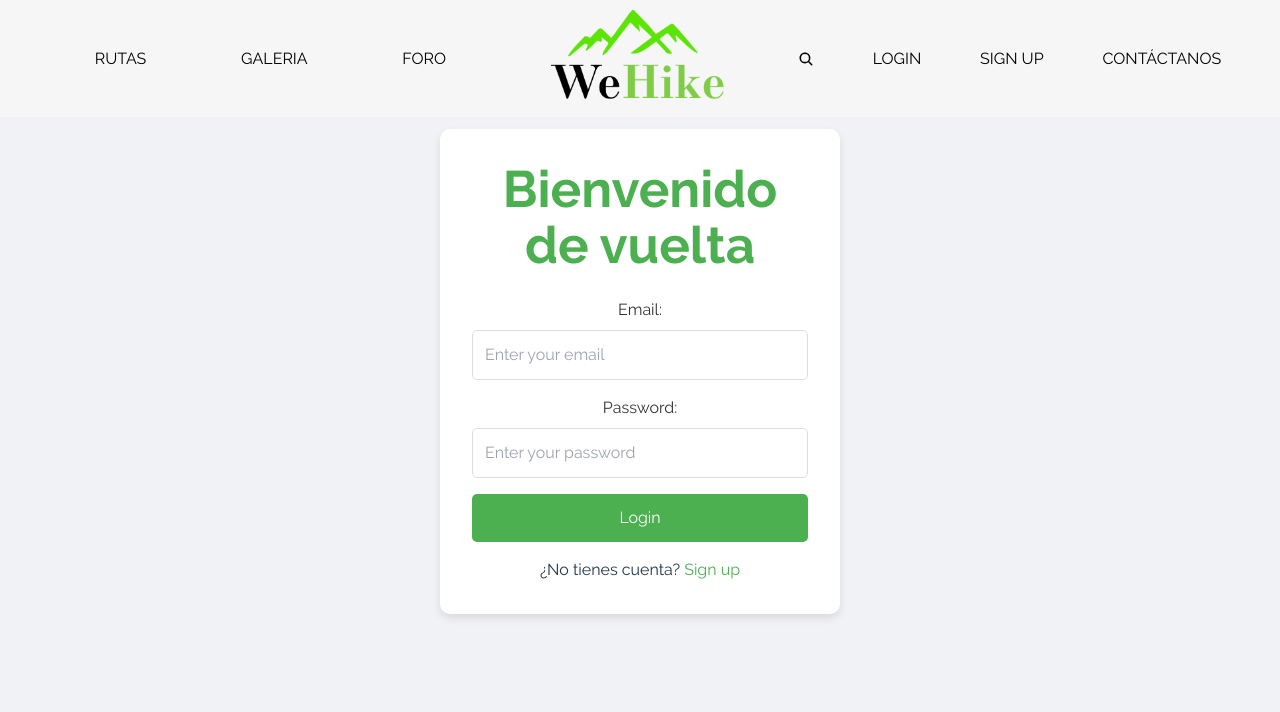
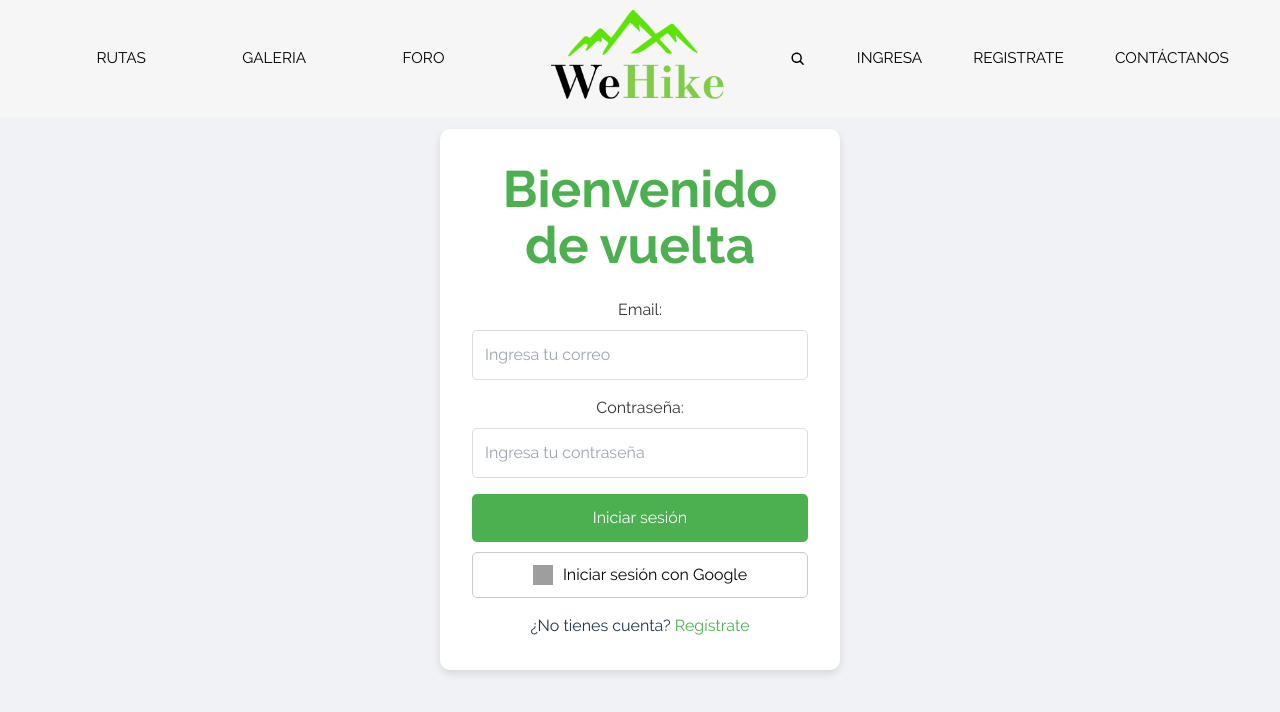
Before and after one commit to AndreRoj/proyectoWiHike, a React (Vite) app: page /login in a window 1280 px wide. Shown: the top 712 px of the page. Built offline with nearby package versions, Linux system fonts and the light colour scheme; no server answers; grey boxes are pictures that could not be loaded.

Commit message:
Contexto y Navbar

```diff
--- a/src/App.jsx
+++ b/src/App.jsx
@@ -6,12 +6,16 @@ import NotFound from './pages/NotFound';
 import Rutas from './pages/Rutas';
 import { BrowserRouter, Routes, Route } from 'react-router';
 import { Navbar } from './components/Navbar';
+import { UserProvider } from './Context/UserContext';
+
 
 function App() {
 
   return (
 
     <BrowserRouter>
+
+    <UserProvider>
 
     <Routes>
 
@@ -27,6 +31,8 @@ function App() {
       </Route>
 
     </Routes>
+    </UserProvider>
+
 
     </BrowserRouter>
   )
--- a/src/Context/UserContext.jsx
+++ b/src/Context/UserContext.jsx
@@ -1,23 +1,52 @@
 import { getAuth, onAuthStateChanged } from "firebase/auth";
 import { createContext, useEffect, useState } from "react";
 import { app } from "../firebase";
+import { doc, getDoc, getFirestore } from "firebase/firestore";
 
 const UserContext = createContext(null);
+
 const auth = getAuth(app);
-//si no sirve el context, probar con UserContext.Provider
-  const UserProvider = ({children}) => {
+const db = getFirestore(app);
 
-    onAuthStateChanged(auth, (userConnected) =>{
-        console.log(userConnected)
-    })
-    const [user, setUser] = useState('Salome');
+const UserProvider = ({ children }) => {
+  const [user, setUser] = useState(null);
+  const [profile, setProfile] = useState(null);  // Asegúrate de que el perfil esté inicializado como null
+  const [logged, setLogged] = useState(false);
 
-    useEffect(() => {
+  useEffect(() => {
+    const unsubscribe = onAuthStateChanged(auth, async (userConnected) => {
+      if (userConnected) {
+        const userDocRef = doc(db, 'users', userConnected.uid);
+        try {
+          const docSnap = await getDoc(userDocRef);
 
-    }, [user])
+          if (docSnap.exists()) {
+            const data = docSnap.data();
+            setProfile(data);  // Asegúrate de que se establezca el perfil con los datos correctos
+            console.log('Perfil cargado:', data);
+          } else {
+            console.log('No such document!');
+            setProfile(null);  // Si no existe el documento, se establece como null
+          }
+          setLogged(true);  // El usuario está loggeado
+        } catch (error) {
+          console.error('Error al obtener el perfil:', error);
+          setProfile(null);  // En caso de error, se establece el perfil como null
+        }
+      } else {
+        setProfile(null);  // Si no hay usuario conectado, se establece el perfil como null
+        setLogged(false);  // El usuario no está loggeado
+      }
+    });
 
-    return(<UserContext value = {{ user, setUser}} > {children}</UserContext>)
+    return () => unsubscribe();
+  }, []);
 
-}
+  return (
+    <UserContext.Provider value={{ user, setUser, profile, setProfile, logged }}>
+      {children}
+    </UserContext.Provider>
+  );
+};
 
-export {UserContext, UserProvider};
+export { UserContext, UserProvider };
--- a/src/components/Navbar.jsx
+++ b/src/components/Navbar.jsx
@@ -1,38 +1,49 @@
-import React from "react";
-import logo from '../assets/Logo.png'
+import React, { use } from 'react';
+import logo from '../assets/Logo.png';
 import "../styles/Navbar.css";
 import { IoSearch } from "react-icons/io5";
-import { Link, Outlet } from "react-router";
+import { Link, Outlet } from "react-router-dom";
+import { FaBars } from "react-icons/fa";
+import { useState } from "react";
+import { UserContext } from '../Context/UserContext';
+import { app } from '../firebase';
+import { getAuth, signOut } from 'firebase/auth';
 
-
+const auth = getAuth(app);
 
 export function Navbar() {
+  const profileContext = use(UserContext);
+  const { logged, profile } = profileContext;
 
+  console.log("Estado de logged:", logged);
+  console.log("Perfil del usuario:", profile);
+
+  const handleLogout = async () => {
+    try {
+      await signOut(auth); // Cierra la sesión del usuario
+      console.log("Usuario cerró sesión");
+    } catch (error) {
+      console.error("Error al cerrar sesión:", error);
+    }
+  };
 
   return (
-
     <>
       <div className="Navbar">
         {/* Elementos a la izquierda */}
         <ul>
           <li>
-          <Link className="options" to = '/rutas'>Rutas</Link>
+            <Link className="options" to="/rutas">
+              Rutas
+            </Link>
           </li>
-
-
-
-        {/* <li className="options">Rutas</li>  */}
           <li className="options">Galeria</li>
           <li className="options">Foro</li>
         </ul>
 
         {/* Logo en el centro */}
-      <Link style={{ width: '16%', height: 'auto' }} to = '/'>
-      <img
-        src={logo}
-        alt="Logo"
-
-      />
+        <Link style={{ width: '16%', height: 'auto' }} to="/">
+          <img src={logo} alt="Logo" />
         </Link>
 
         {/* Elementos a la derecha */}
@@ -41,18 +52,37 @@ export function Navbar() {
             <IoSearch />
           </li>
 
+          {/* Mostrar opciones condicionales */}
+          {logged ? (
+            // Si el usuario está logueado
+            <>
               <li>
-          <Link className="options" to = '/login'>Login</Link>
+                <Link className="options" to="/profile">
+                  {profile?.nombre || profile?.email || 'Perfil'} {/* Muestra el nombre o el correo del usuario */}
+                </Link>
               </li>
-
+              <li className="options" onClick={handleLogout} >Cerrar sesión</li>
+            </>
+          ) : (
+            // Si el usuario no está logueado
+            <>
               <li>
-          <Link className="options" to = '/register'>sign up</Link>
+                <Link className="options" to="/login">
+                  Ingresa
+                </Link>
               </li>
+              <li>
+                <Link className="options" to="/register">
+                  Registrate
+                </Link>
+              </li>
+            </>
+          )}
 
           <li className="options">Contáctanos</li>
         </ul>
       </div>
-      <Outlet/>
+      <Outlet />
     </>
   );
 }
--- a/src/pages/Login.css
+++ b/src/pages/Login.css
@@ -88,6 +88,35 @@ body, html {
   text-decoration: underline;
 }
 
+
+
+
+
+
+.google-register-button {
+  display: flex;
+  align-items: center;
+  justify-content: center;
+  background-color: #ffffff;
+  color: #000000;
+  border: 1px solid #ccc;
+  padding: 10px;
+  border-radius: 5px;
+  cursor: pointer;
+  width: 100%;
+  margin-top: 10px;
+}
+
+.google-register-button:hover {
+  background-color: #f1f1f1;
+}
+
+.google-logo {
+  width: 20px;
+  height: 20px;
+  margin-right: 10px;
+}
+
 @font-face {
   font-family: 'Raleway-Regular';
   src: url('/fonts/Raleway-Regular.ttf') format('truetype');
--- a/src/pages/Login.jsx
+++ b/src/pages/Login.jsx
@@ -1,10 +1,11 @@
 import { useState } from "react";
 import "./Login.css";
-import { getAuth, signInWithEmailAndPassword } from 'firebase/auth';
+import { getAuth, signInWithEmailAndPassword, GoogleAuthProvider, signInWithPopup } from 'firebase/auth';
 import { app } from '../firebase';
 import { useNavigate } from "react-router";
 
 const auth = getAuth(app);
+const provider = new GoogleAuthProvider();
 
 export default function Login() {
   const navigation = useNavigate();
@@ -21,8 +22,24 @@ export default function Login() {
       console.log(user.user.email);
       navigation('/');
     } catch (error) {
-            setError("Invalid email or password");
+      setError("Correo o contraseña incorrectos");
       console.log(error);
+    }
+  };
+
+  const handleGoogleLogin = async () => {
+    try {
+      const result = await signInWithPopup(auth, provider); // Inicia sesión con Google
+      const user = result.user;
+
+      console.log("Usuario logueado con Google:", user.uid);
+      console.log("Correo del usuario:", user.email);
+
+      // Redirige al usuario a la página principal
+      navigation('/');
+    } catch (error) {
+      console.error("Error al iniciar sesión con Google:", error);
+      setError("Ocurrió un error al iniciar sesión con Google");
     }
   };
 
@@ -39,80 +56,35 @@ export default function Login() {
             onChange={(e) => setEmail(e.target.value)}
             type="email"
             name="email"
-                        placeholder="Enter your email"
+            placeholder="Ingresa tu correo"
           />
         </div>
         <div className="input-group">
-                    <label htmlFor="password">Password:</label>
+          <label htmlFor="password">Contraseña:</label>
           <input
             id="password"
             value={password}
             onChange={(e) => setPassword(e.target.value)}
             type="password"
             name="password"
-                        placeholder="Enter your password"
+            placeholder="Ingresa tu contraseña"
           />
         </div>
-                <button type="submit" className="login-button">Login</button>
-                <p className="signup-link">¿No tienes cuenta? <a href="/signup">Sign up</a></p>
+        <button type="submit" className="login-button">Iniciar sesión</button>
+        <button
+          type="button"
+          onClick={handleGoogleLogin}
+          className="google-register-button"
+        >
+          <img
+            src="https://yt3.googleusercontent.com/K8WVrQAQHTTwsHEtisMYcNai7p7XIlyEAdZg86qYw78ye57r5DRemHQ9Te4PcD_v98HB-ZvQjQ=s900-c-k-c0x00ffffff-no-rj"
+            alt="Google Logo"
+            className="google-logo"
+          />
+          Iniciar sesión con Google
+        </button>
+        <p className="signup-link">¿No tienes cuenta? <a href="/register">Regístrate</a></p>
       </form>
     </div>
   );
 }
-
-
-// import { useState } from "react"
-// import "./Login.css"
-// import {getAuth, signInWithEmailAndPassword} from 'firebase/auth'
-// import {app} from '../firebase'
-// import { useNavigate } from "react-router"
-
-
-// const auth = getAuth(app)
-
-// export default function Login() {
-//     const navigation = useNavigate()
-//     const [email, setEmail] = useState('')
-//     const [password, setPassword] = useState('')
-
-
-//     const handleLogin = async (e) => {
-//         e.preventDefault()
-
-//         try {
-//             const user = await signInWithEmailAndPassword(auth, email, password)
-//             console.log(user.user.uid)
-//             console.log(user.user.email)
-//             navigation('/')
-
-//         } catch (error) {
-//             console.log(error)
-//     }
-// }
-
-//     return (
-//         <div className="login">
-
-
-//             <form onSubmit = {handleLogin}>
-
-
-//                 <h1 className="tituloLogin">Login</h1>
-
-//                 <label>
-//                     Email:
-//                     <input value = {email} onChange = {(e) => setEmail(e.target.value)} type="email" name="email"/>
-//                 </label>
-
-//                 <label>
-//                     Password:
-//                     <input value = {password} onChange = {(e) => setPassword(e.target.value)} type="password" name="password"/>
-//                 </label>
-
-//                 <button type="submit">Login</button>
-
-//             </form>
-
-//         </div>
-//     )
-// }
--- a/src/pages/Register.jsx
+++ b/src/pages/Register.jsx
@@ -6,6 +6,7 @@ import './Register.css'; // Importa el archivo CSS
 import { db } from '../firebase';
 import { collection, addDoc } from "firebase/firestore"; // Importa addDoc para Firestore
 import DatePicker from 'react-datepicker';
+import { setDoc, doc } from "firebase/firestore";
 import 'react-datepicker/dist/react-datepicker.css'; // Estilos predeterminados
 import './DatePicker.css'; // Estilos personalizados (deben ir después)
 
@@ -52,7 +53,7 @@ export default function Register() {
             };
 
             // Agrega el documento a la colección "users"
-            await addDoc(collection(db, "users"), userData);
+            await setDoc(doc(db, "users", usuarioRegistrado.user.uid), userData);
 
             console.log("Usuario guardado en Firestore");
 
@@ -103,7 +104,7 @@ export default function Register() {
             };
 
             // Agrega el documento a la colección "users"
-            await addDoc(collection(db, "users"), userData);
+            await setDoc(doc(db, "users", usuarioRegistrado.user.uid), userData);
 
             console.log("Usuario guardado en Firestore");
 
--- a/src/pages/Rutas.css
+++ b/src/pages/Rutas.css
@@ -1,4 +1,5 @@
 .listadorutas{
+    margin-top: 12px;
     width: 100%;
     display: flex;
     flex-direction: column;
--- a/src/styles/Contacto.css
+++ b/src/styles/Contacto.css
@@ -39,6 +39,7 @@
     flex-direction: row;
     justify-content: center;
     align-items: center;
+    justify-items: center;
     gap: 20px; /* Agrega un espacio de 20px entre los componentes */
 }
 
--- a/src/styles/Navbar.css
+++ b/src/styles/Navbar.css
@@ -1,4 +1,3 @@
-
 @font-face {
   font-family: 'Raleway-Regular';
   src: url('/fonts/Raleway-Regular.ttf') format('truetype');
@@ -6,16 +5,14 @@
   font-style: normal;
 }
 
-
-
 .Navbar {
   width: 100%;
   height: 117px;
   background-color: #F6F6F6;
   padding: 15px 20px;
   display: flex;
-    justify-content: space-between; /* Distribuye el espacio entre los elementos */
-    align-items: center; /* Centra verticalmente todos los elementos */
+  justify-content: space-between;
+  align-items: center;
   position: sticky;
   top: 0;
   z-index: 1000;
@@ -27,37 +24,75 @@
   padding: 0;
   margin: 0;
   align-items: center;
-    flex: 1; /* Hace que los ul ocupen el espacio disponible */
+  flex: 1;
 }
 
 .Navbar ul:first-child {
   margin-right: 20px;
-    justify-content: space-evenly; /* Alinea los elementos a la izquierda */
+  justify-content: space-evenly;
 }
 
 .Navbar ul:last-child {
-    margin-left: 20px ;
-    justify-content:  space-evenly; /* Alinea los elementos a la derecha */
+  margin-left: 20px;
+  justify-content: space-evenly;
 }
 
 .Navbar li {
   align-items: center;
   font-family: 'Raleway-Regular';
-    margin: 0 20px; /* Ajusta el espaciado entre los elementos */
+  margin: 0 20px;
 }
 
 .Navbar .options {
-    font-family:'Raleway-Regular';;
+  font-family: 'Raleway-Regular';
   text-transform: uppercase;
   color: black;
   text-decoration: none;
-    font-size: 10;
+  font-size: 1.2vw; /* Tamaño de fuente responsive */
   cursor: pointer;
-    line-height: 117px; /* Ajusta la línea de texto a la altura del Navbar */
+  line-height: 117px;
   margin-top: 0;
 }
 
 .Navbar img {
   cursor: pointer;
-    margin: 0 auto; /* Centra el logo horizontalmente */
+  margin: 0 auto;
 }
+
+/* Estilos para el menú desplegable en móviles */
+.menu-icon {
+  display: none; /* Oculta el ícono por defecto */
+  font-size: 24px;
+  cursor: pointer;
+}
+
+/* Media query para pantallas pequeñas */
+@media (max-width: 768px) {
+  .Navbar ul {
+    display: none; /* Oculta los elementos del navbar en móviles */
+    flex-direction: column;
+    width: 100%;
+    position: absolute;
+    top: 117px;
+    left: 0;
+    background-color: #F6F6F6;
+  }
+
+  .Navbar ul.active {
+    display: flex; /* Muestra los elementos cuando el menú está activo */
+  }
+
+  .Navbar li {
+    margin: 10px 0;
+    text-align: center;
+  }
+
+  .Navbar .options {
+    font-size: 16px; /* Tamaño de fuente fijo para móviles */
+    line-height: normal;
+  }
+
+  .menu-icon {
+    display: block; /* Muestra el ícono en móviles */
+  }
+}
```
Lines whose indentation alone changed are shown as unchanged.
